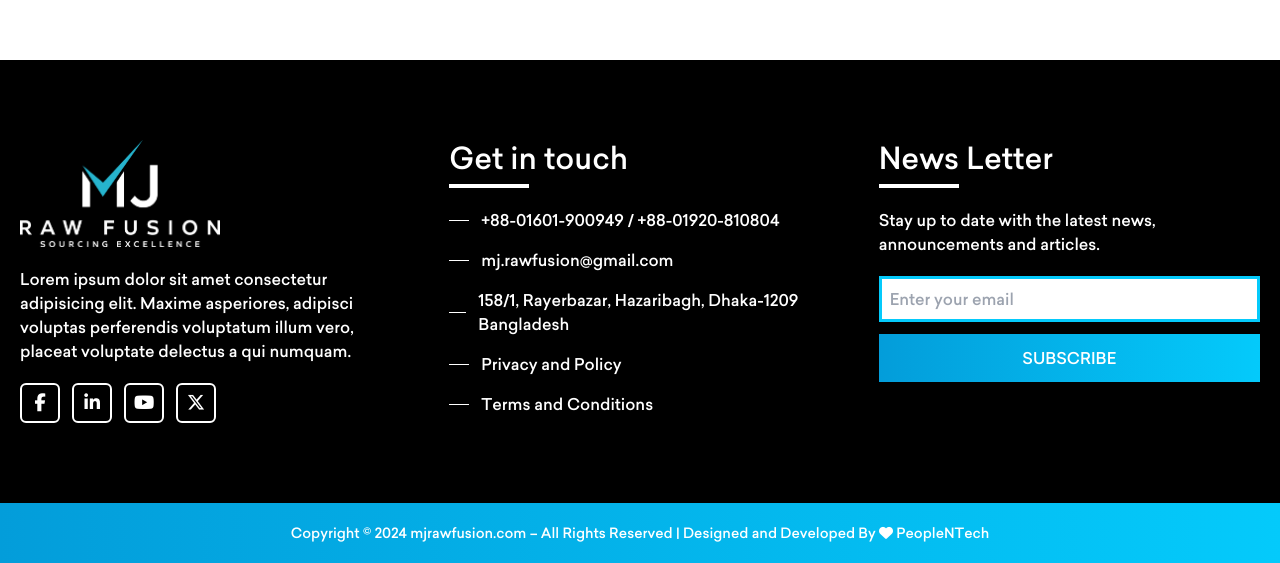
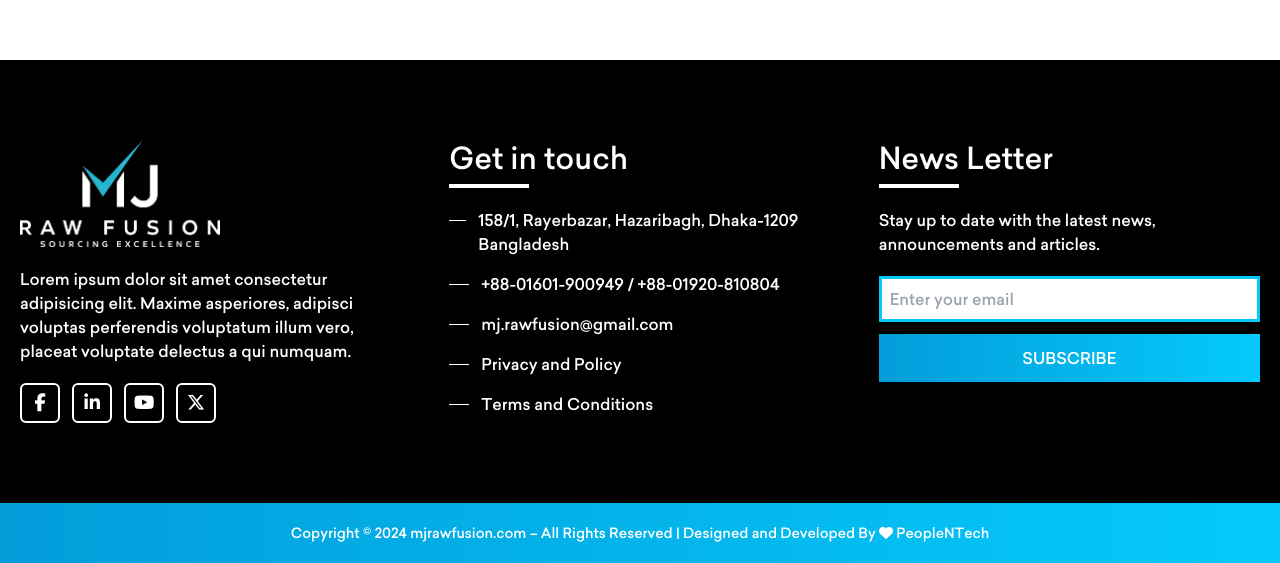
Before and after one commit to antorntech/mjrawfusion, a React (Vite) app: page /services in a window 1280 px wide. Shown: the part 1205-1768 px from the top of the page. Built offline with nearby package versions, Linux system fonts and the light colour scheme.

Commit message:
add some change on footer section

```diff
--- a/src/components/PageHeader/PageHeader.jsx
+++ b/src/components/PageHeader/PageHeader.jsx
@@ -14,11 +14,11 @@ const PageHeader = ({ title }) => {
     >
       <div className="max-w-screen-xl mx-auto">
         <div className="w-full h-full flex flex-col items-center justify-center mt-5 md:mt-12">
-          <h1 className="mr-0 md:mr-[100px] text-white text-3xl lg:text-6xl font-bold animate__animated animate__fadeInUp">
+          <h1 className="mr-0 md:mr-[110px] text-white text-3xl lg:text-6xl font-bold animate__animated animate__fadeInUp">
             {title}
           </h1>
-          <div className="animate__animated animate__fadeInUp mt-1 md:mt-2 mr-0 md:mr-[100px]">
-            <Link to="/" className="text-white text-lg">
+          <div className="animate__animated animate__fadeInUp mt-1 md:mt-2 mr-0 md:mr-[110px]">
+            <Link to="/" className="text-white text-sm md:text-lg">
               Home
             </Link>
             <span className="text-gray-500 capitalize">
--- a/src/shared/Footer.jsx
+++ b/src/shared/Footer.jsx
@@ -50,6 +50,12 @@ const Footer = () => {
                 <div className="w-20 h-1 bg-white mt-2"></div>
               </div>
               <ul className="mt-5 flex flex-col gap-4">
+                <li className="flex items-start gap-3">
+                  <div className="w-5 h-[1px] mt-3 bg-white"></div>
+                  <span className="text-white">
+                    158/1, Rayerbazar, Hazaribagh, Dhaka-1209 Bangladesh
+                  </span>
+                </li>
                 <li className="flex items-center gap-3">
                   <div className="w-5 h-[1px] bg-white"></div>
                   <span className="text-white">
@@ -59,12 +65,6 @@ const Footer = () => {
                 <li className="flex items-center gap-3">
                   <div className="w-5 h-[1px] bg-white"></div>
                   <span className="text-white">mj.rawfusion@gmail.com</span>
-                </li>
-                <li className="flex items-center gap-3">
-                  <div className="w-5 h-[1px] bg-white"></div>
-                  <span className="text-white">
-                    158/1, Rayerbazar, Hazaribagh, Dhaka-1209 Bangladesh
-                  </span>
                 </li>
                 <li className="flex items-center gap-3">
                   <div className="w-5 h-[1px] bg-white"></div>
```
